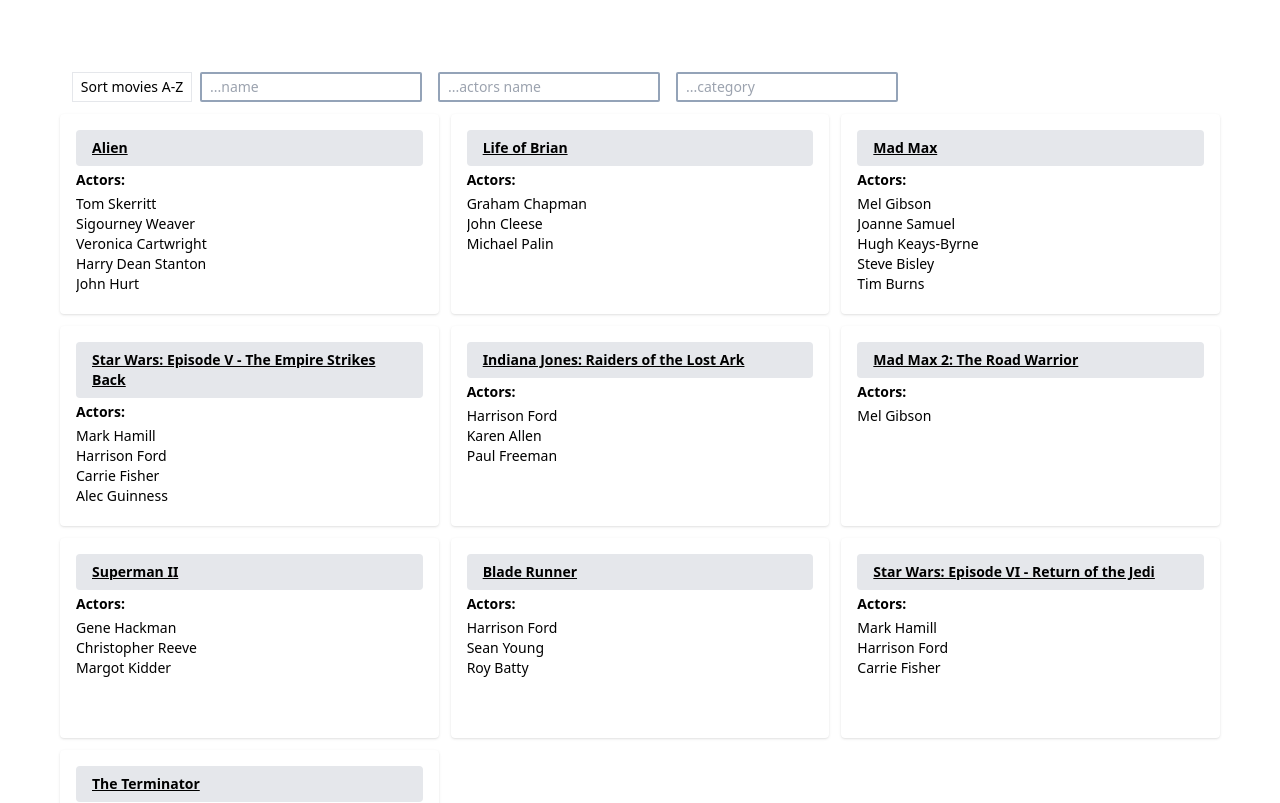
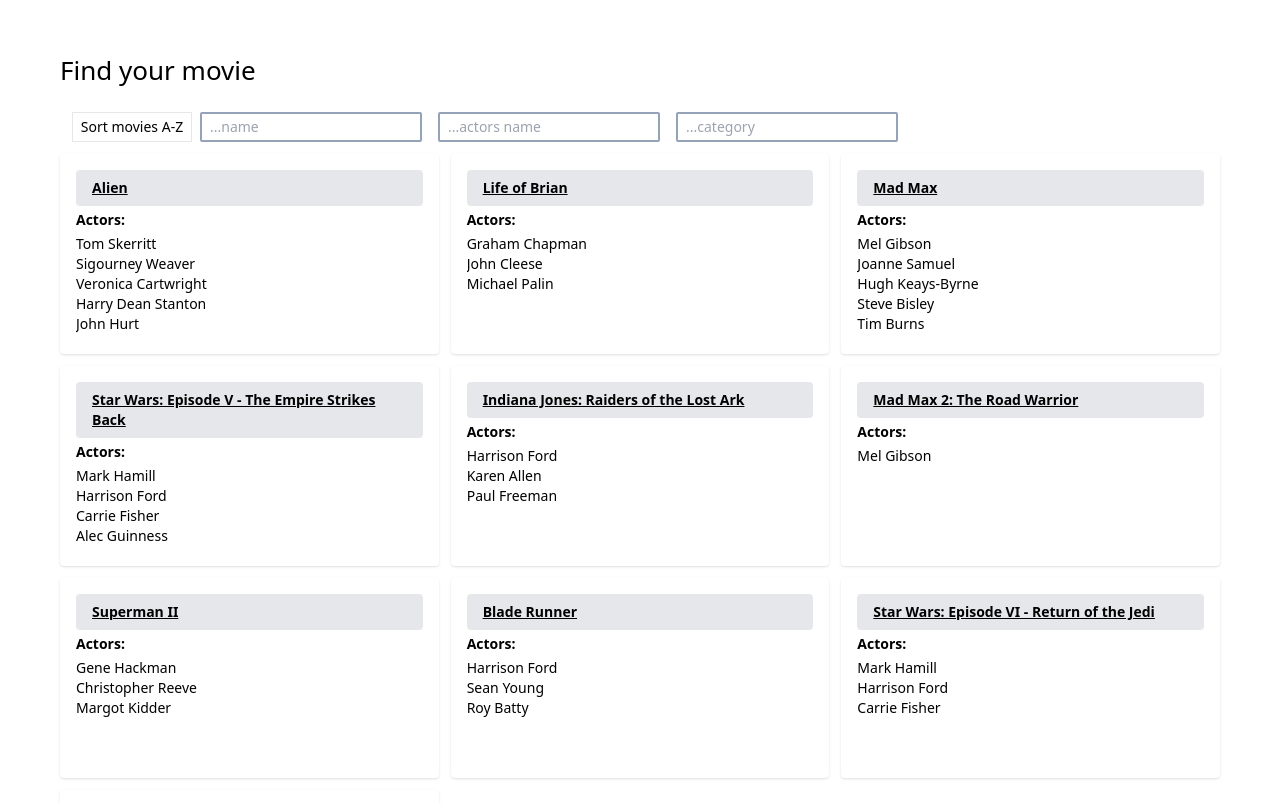
Before and after one commit to JaMo1357/myVue3Project, a Vue app: page / in a window 1280 px wide. Shown: the top 803 px of the page. Built offline with nearby package versions, Linux system fonts and the light colour scheme; data requests are answered from the project's data file.

Commit message:
Added: favicon and header text

```diff
--- a/index.html
+++ b/index.html
@@ -2,9 +2,9 @@
 <html lang="en">
   <head>
     <meta charset="UTF-8" />
-    <link rel="icon" href="/favicon.ico" />
+    <link rel="icon" href="/findYourMovie.png" />
     <meta name="viewport" content="width=device-width, initial-scale=1.0" />
-    <title>Vue3App</title>
+    <title>Find your movie</title>
   </head>
   <body>
     <div id="app"></div>
--- a/src/assets/css/main.scss
+++ b/src/assets/css/main.scss
@@ -3,5 +3,10 @@
 
   #app {
     @apply flex flex-row justify-self-center self-center text-sm font-sans antialiased p-60 w-auto min-w-1000 h-full;
+
+    h1 {
+      font-size: 26px;
+      padding-bottom: 20px;
+    }
   }
 }
--- a/src/components/MoviesFilter.vue
+++ b/src/components/MoviesFilter.vue
@@ -1,5 +1,6 @@
 <template>
   <div class="movies-filter">
+    <h1>Find your movie</h1>
     <div class="movies-filter__wrapper">
       <button
         class="border"
```
Also changed, not shown: public/findYourMovie.png (added), 1 other file (tests, documents, lock files or other folders).
